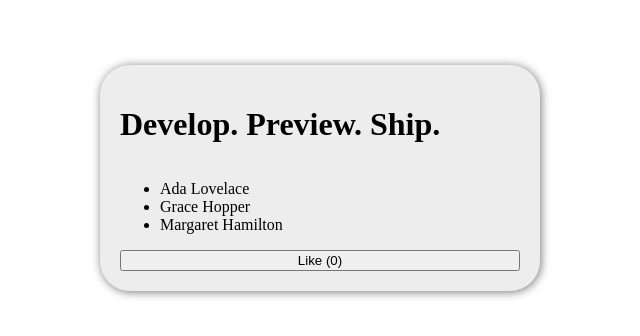
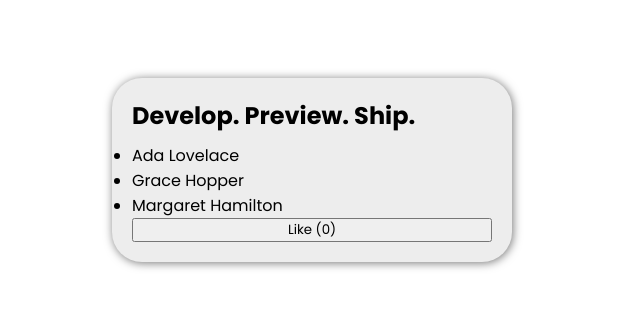
Before and after one commit to Melksedeque/learn-react-vercel-next, a Next.js app: page / in a window 1280 px wide. Shown: the part 230-566 px from the top of the page, without its empty margins (328-968 px from the left). Built offline with nearby package versions, Linux system fonts and the light colour scheme.

Commit message:
Importar fonte Poppins

```diff
--- a/app/page.module.css
+++ b/app/page.module.css
@@ -1,3 +1,12 @@
+@import url('https://fonts.googleapis.com/css2?family=Poppins:ital,wght@0,100;0,200;0,300;0,400;0,500;0,600;0,700;0,800;0,900;1,100;1,200;1,300;1,400;1,500;1,600;1,700;1,800;1,900&display=swap');
+
+* {
+    box-sizing: border-box;
+    font-family: 'Poppins', sans-serif;
+    margin: 0;
+    padding: 0;
+}
+
 .main {
     align-items: center;
     display: flex;
@@ -17,3 +26,10 @@
     padding: 20px;
     width: 400px;
 }
+
+.conteudo h1 {
+    color: #000000;
+    font-size: 24px;
+    font-weight: 700;
+    margin: 0 0 10px;
+}
```
